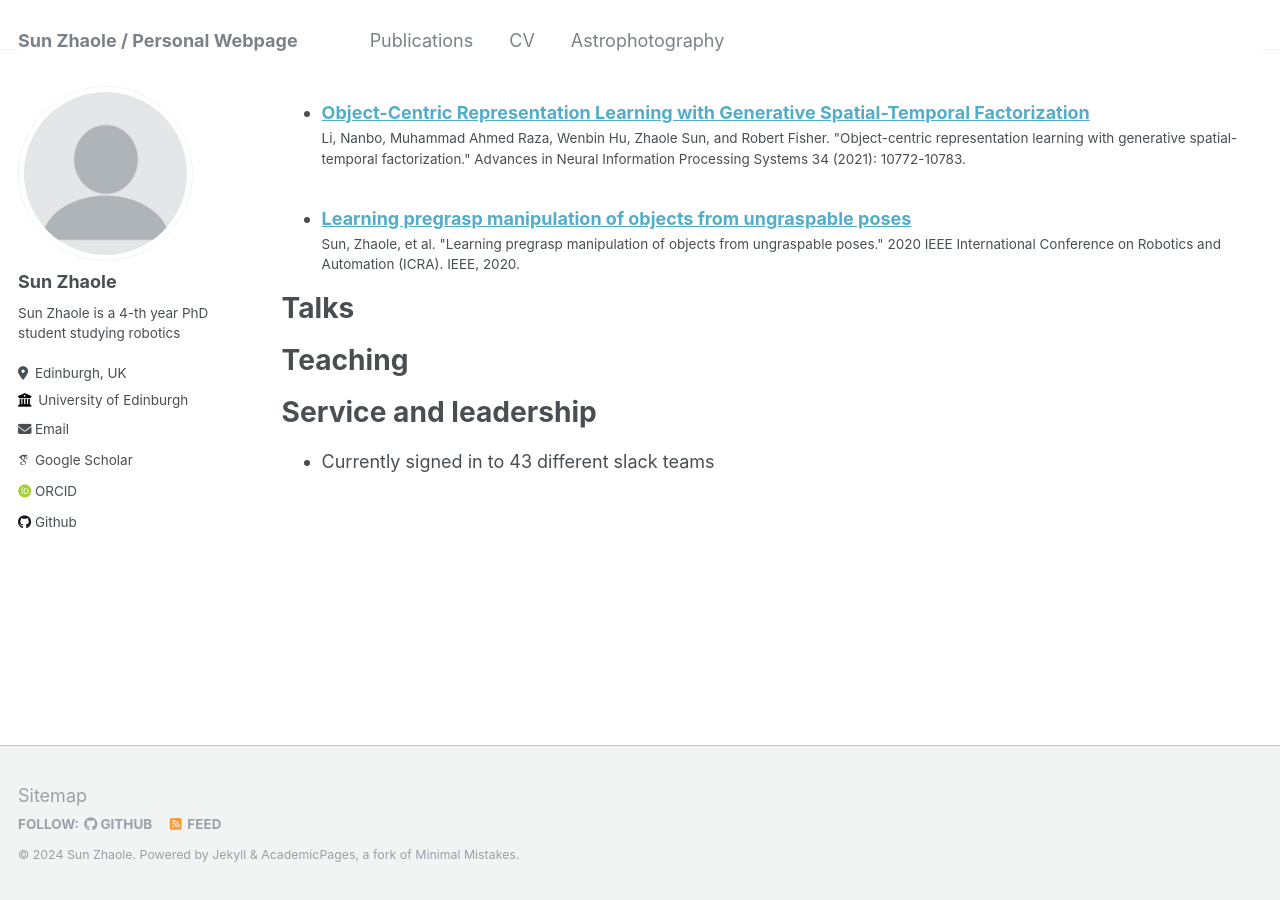
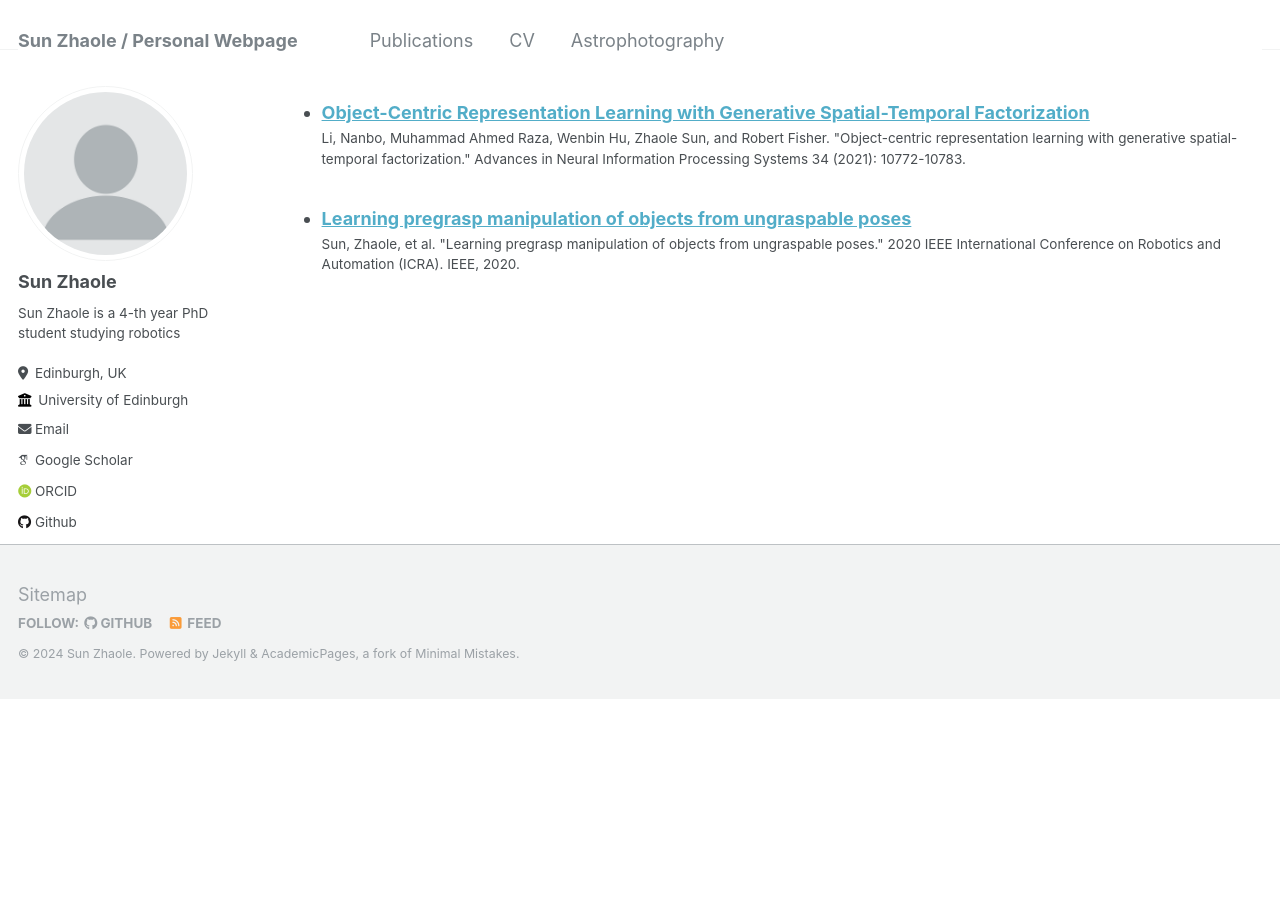
Before and after one commit to SunZhaole/sunzhaole.github.io, a Jekyll site: the page built from _pages/cv.md, in a window 1280 px wide and 900 px high, scrolled down 597 px. Built offline with Jekyll 4.4.1, drawn with Linux system fonts in a browser that asks for light colours; some web fonts are replaced; after the commit the page ends 1297 px from its top, so only the background shows below that.

Commit message:
remove further redundant

```diff
--- a/_pages/cv.md
+++ b/_pages/cv.md
@@ -33,19 +33,3 @@ Publications
   <ul>{% for post in site.publications reversed %}
     {% include archive-single-cv.html %}
   {% endfor %}</ul>
-
-Talks
-======
-  <ul>{% for post in site.talks reversed %}
-    {% include archive-single-talk-cv.html  %}
-  {% endfor %}</ul>
-
-Teaching
-======
-  <ul>{% for post in site.teaching reversed %}
-    {% include archive-single-cv.html %}
-  {% endfor %}</ul>
-
-Service and leadership
-======
-* Currently signed in to 43 different slack teams
```
Also changed, not shown: _pages/about.md (+4 -6 lines).
